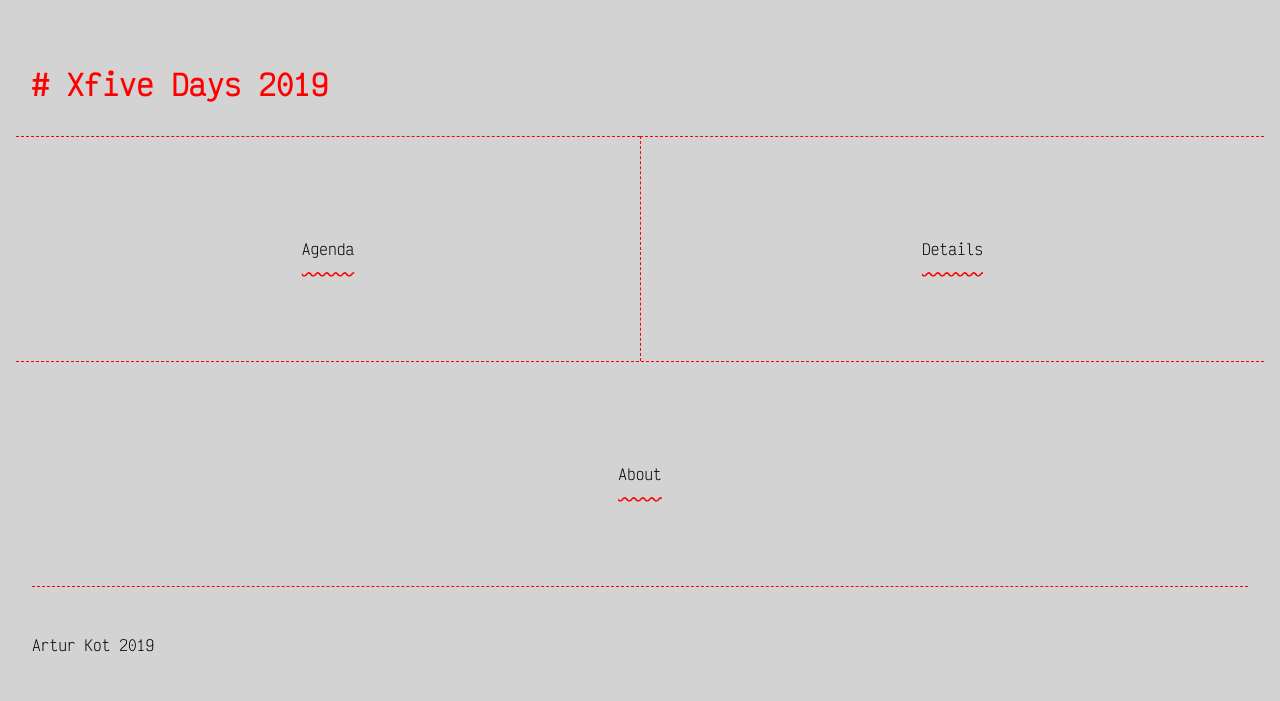
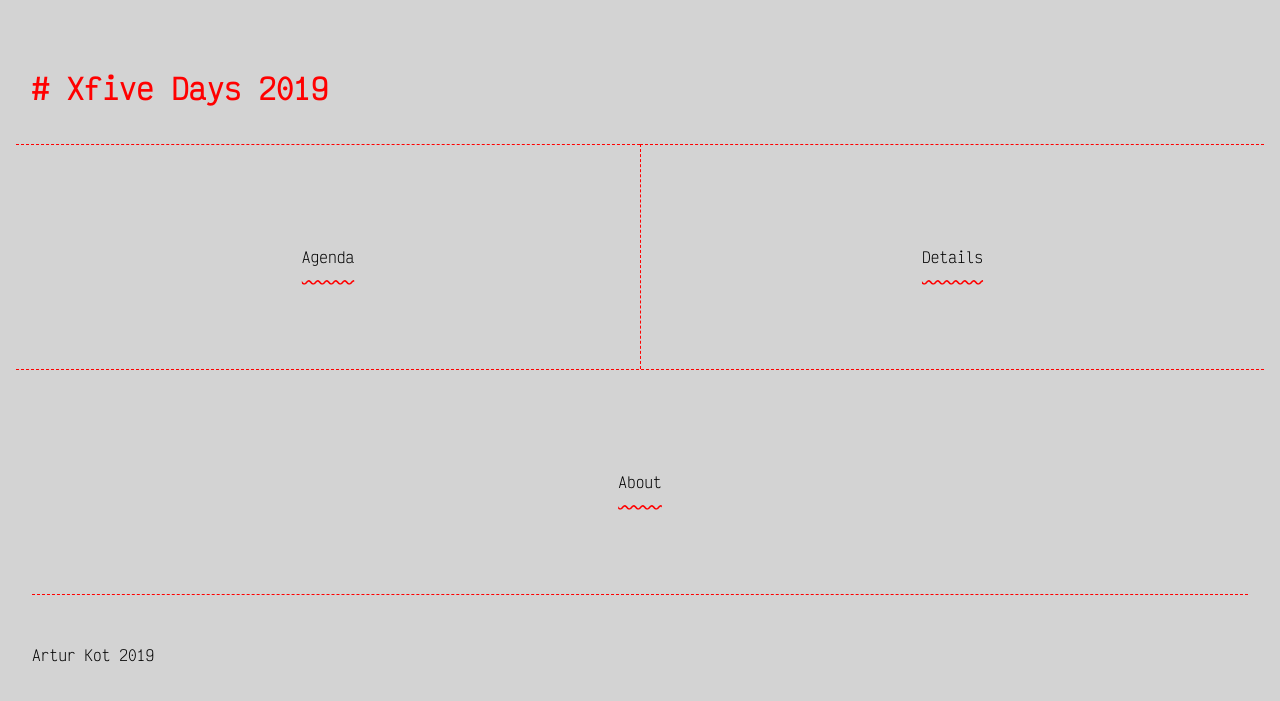
Before and after one commit to xfiveco/xfive-days-2019, a Jekyll site: the page built from index.html, in a window 1280 px wide. Shown: the top 701 px of the page. Built offline with Jekyll 4.4.1, drawn with Linux system fonts in a browser that asks for light colours.

Commit message:
Increase line-height

```diff
--- a/css/modules/reset.css
+++ b/css/modules/reset.css
@@ -8,7 +8,7 @@
     padding: 0;
     background: var(--color-background);
     font-family: "Victor Mono", "Courier", sans-serif;
-    line-height: 1.25;
+    line-height: 1.5;
     padding: var(--spacing-default);
     color: var(--color-neutral);
 }
```
